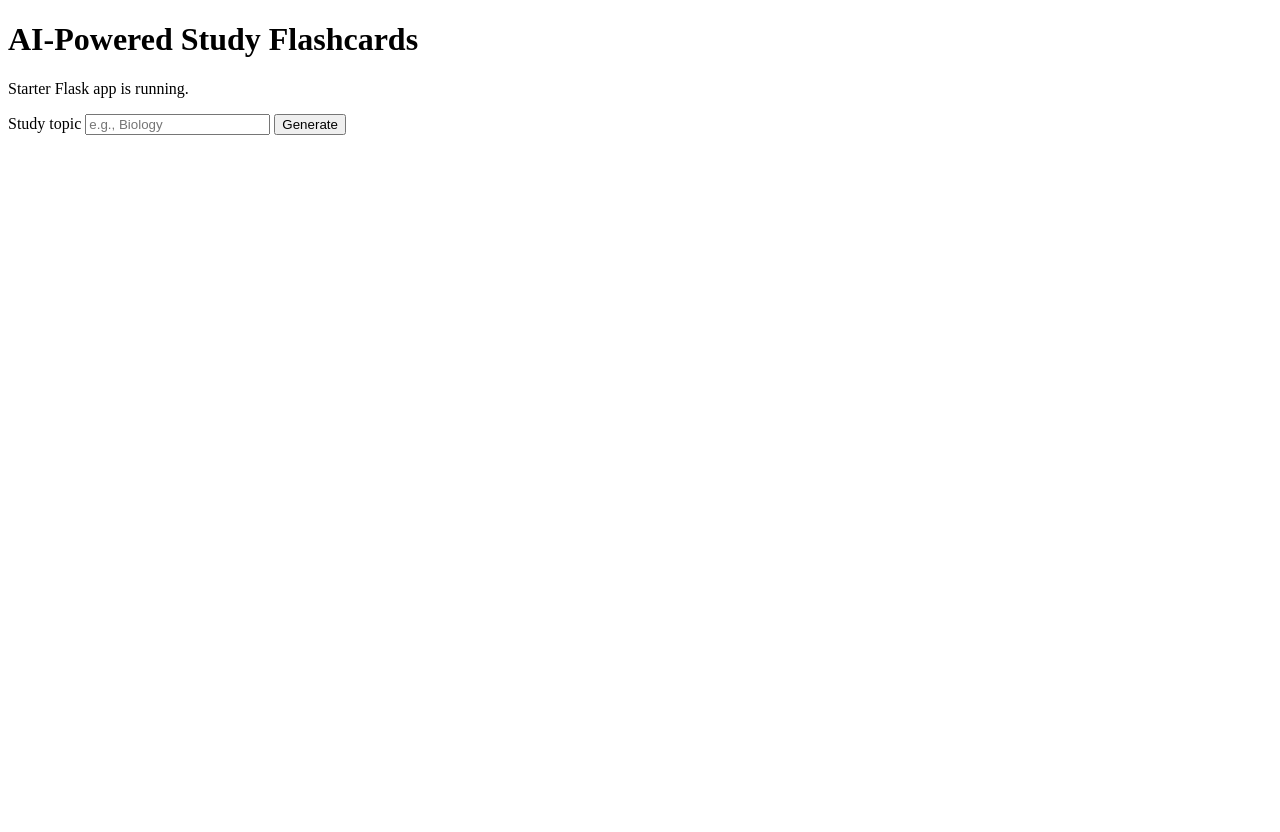
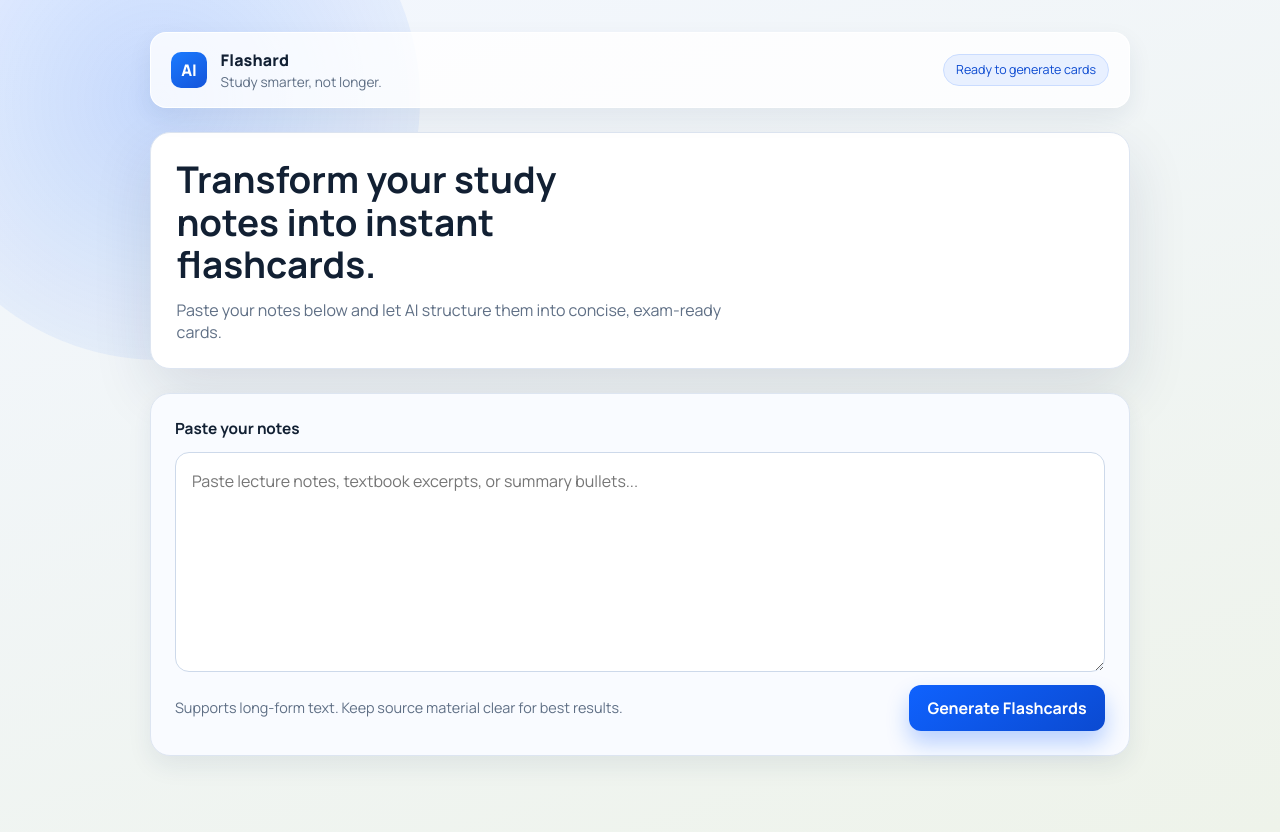
Before and after one commit to tgybyrl/FlashCard-App, a Flask app: page / in a window 1280 px wide. Before the commit the page ends 135 px from the top, so only its background shows below. Run offline with Flask 3, Linux system fonts and the light colour scheme.

Commit message:
App updated, SQL handled

```diff
--- a/app.py
+++ b/app.py
@@ -1,6 +1,17 @@
 from flask import Flask, render_template, request
+from flask_sqlalchemy import SQLAlchemy
 
 app = Flask(__name__)
+app.config["SQLALCHEMY_DATABASE_URI"] = "sqlite:///flashcards.db"
+app.config["SQLALCHEMY_TRACK_MODIFICATIONS"] = False
+
+db = SQLAlchemy(app)
+
+
+class Flashcard(db.Model):
+    id = db.Column(db.Integer, primary_key=True)
+    question = db.Column(db.String(255), nullable=False)
+    answer = db.Column(db.String(255), nullable=False)
 
 
 @app.get("/")
@@ -19,4 +30,6 @@ def submit():
 
 
 if __name__ == "__main__":
+    with app.app_context():
+        db.create_all()
     app.run(debug=True)
--- /dev/null
+++ b/static/styles.css
@@ -0,0 +1,229 @@
+:root {
+  --bg-top: #f3f7ff;
+  --bg-bottom: #eef3ea;
+  --surface: #ffffff;
+  --surface-soft: #f9fbff;
+  --text-main: #122033;
+  --text-muted: #5f6f85;
+  --line: #dde5f1;
+  --brand: #0f62fe;
+  --brand-dark: #0b4ad1;
+  --shadow-lg: 0 24px 60px rgba(21, 40, 80, 0.12);
+  --shadow-sm: 0 10px 24px rgba(25, 48, 94, 0.08);
+}
+
+* {
+  box-sizing: border-box;
+}
+
+body {
+  margin: 0;
+  font-family: "Manrope", "Segoe UI", sans-serif;
+  color: var(--text-main);
+  background: linear-gradient(160deg, var(--bg-top), var(--bg-bottom));
+  min-height: 100vh;
+  position: relative;
+  overflow-x: hidden;
+}
+
+.background-glow {
+  position: fixed;
+  inset: -160px auto auto -100px;
+  width: 520px;
+  height: 520px;
+  border-radius: 50%;
+  background: radial-gradient(
+    circle at center,
+    rgba(15, 98, 254, 0.2),
+    rgba(15, 98, 254, 0)
+  );
+  pointer-events: none;
+}
+
+.app-shell {
+  width: min(980px, calc(100% - 2rem));
+  margin: 2rem auto;
+  display: grid;
+  gap: 1.5rem;
+  animation: rise-in 500ms ease-out both;
+}
+
+.topbar {
+  background: rgba(255, 255, 255, 0.8);
+  backdrop-filter: blur(8px);
+  border: 1px solid rgba(255, 255, 255, 0.9);
+  border-radius: 16px;
+  box-shadow: var(--shadow-sm);
+  display: flex;
+  justify-content: space-between;
+  gap: 1rem;
+  align-items: center;
+  padding: 1rem 1.25rem;
+}
+
+.brand-wrap {
+  display: flex;
+  align-items: center;
+  gap: 0.85rem;
+}
+
+.brand-badge {
+  display: inline-grid;
+  place-items: center;
+  width: 36px;
+  height: 36px;
+  border-radius: 10px;
+  color: #fff;
+  font-weight: 800;
+  background: linear-gradient(145deg, #1b7bff, #1454da);
+}
+
+.brand-name {
+  margin: 0;
+  font-size: 1rem;
+  font-weight: 800;
+  letter-spacing: 0.01em;
+}
+
+.brand-subtitle {
+  margin: 0.1rem 0 0;
+  font-size: 0.85rem;
+  color: var(--text-muted);
+}
+
+.status-pill {
+  margin: 0;
+  font-size: 0.78rem;
+  color: #0b4ad1;
+  background: #e8f0ff;
+  border: 1px solid #cadcff;
+  border-radius: 999px;
+  padding: 0.4rem 0.75rem;
+  white-space: nowrap;
+}
+
+.hero {
+  background: var(--surface);
+  border: 1px solid var(--line);
+  border-radius: 20px;
+  box-shadow: var(--shadow-lg);
+  padding: clamp(1.4rem, 2vw, 2rem);
+}
+
+.hero h1 {
+  margin: 0;
+  font-size: clamp(1.5rem, 3vw, 2.3rem);
+  line-height: 1.15;
+  max-width: 18ch;
+}
+
+.hero p {
+  margin: 0.85rem 0 0;
+  font-size: 1rem;
+  color: var(--text-muted);
+  max-width: 56ch;
+}
+
+.panel {
+  background: var(--surface-soft);
+  border: 1px solid var(--line);
+  border-radius: 20px;
+  box-shadow: var(--shadow-sm);
+  padding: clamp(1rem, 2vw, 1.5rem);
+}
+
+.notes-form {
+  display: grid;
+  gap: 0.8rem;
+}
+
+.notes-form label {
+  font-weight: 700;
+  font-size: 0.96rem;
+}
+
+.notes-form textarea {
+  width: 100%;
+  min-height: 220px;
+  border-radius: 14px;
+  border: 1px solid #cdd9ea;
+  background: #fff;
+  color: var(--text-main);
+  padding: 1rem;
+  font: inherit;
+  line-height: 1.5;
+  resize: vertical;
+  transition:
+    border-color 160ms ease,
+    box-shadow 160ms ease;
+}
+
+.notes-form textarea:focus {
+  outline: none;
+  border-color: #5f97ff;
+  box-shadow: 0 0 0 4px rgba(15, 98, 254, 0.14);
+}
+
+.action-row {
+  display: flex;
+  justify-content: space-between;
+  align-items: center;
+  gap: 1rem;
+}
+
+.helper-text {
+  margin: 0;
+  color: var(--text-muted);
+  font-size: 0.9rem;
+}
+
+button[type="submit"] {
+  border: 0;
+  border-radius: 12px;
+  padding: 0.75rem 1.15rem;
+  font: inherit;
+  font-weight: 700;
+  color: #fff;
+  background: linear-gradient(145deg, var(--brand), var(--brand-dark));
+  box-shadow: 0 12px 22px rgba(15, 98, 254, 0.28);
+  cursor: pointer;
+  transition:
+    transform 140ms ease,
+    box-shadow 140ms ease;
+}
+
+button[type="submit"]:hover {
+  transform: translateY(-1px);
+  box-shadow: 0 16px 26px rgba(15, 98, 254, 0.3);
+}
+
+button[type="submit"]:active {
+  transform: translateY(0);
+}
+
+@keyframes rise-in {
+  from {
+    opacity: 0;
+    transform: translateY(12px);
+  }
+  to {
+    opacity: 1;
+    transform: translateY(0);
+  }
+}
+
+@media (max-width: 720px) {
+  .topbar {
+    flex-direction: column;
+    align-items: flex-start;
+  }
+
+  .action-row {
+    flex-direction: column;
+    align-items: stretch;
+  }
+
+  button[type="submit"] {
+    width: 100%;
+  }
+}
--- a/templates/index.html
+++ b/templates/index.html
@@ -3,22 +3,61 @@
     <head>
       <meta charset="utf-8" />
       <meta name="viewport" content="width=device-width, initial-scale=1" />
-    <title>AI Study Flashcards</title>
+      <title>Flashard | AI Study Flashcards</title>
+      <link rel="preconnect" href="https://fonts.googleapis.com" />
+      <link rel="preconnect" href="https://fonts.gstatic.com" crossorigin />
+      <link
+        href="https://fonts.googleapis.com/css2?family=Manrope:wght@400;500;700;800&display=swap"
+        rel="stylesheet"
+      />
+      <link
+        rel="stylesheet"
+        href="{{ url_for('static', filename='styles.css') }}"
+      />
     </head>
     <body>
-    <h1>AI-Powered Study Flashcards</h1>
-    <p>Starter Flask app is running.</p>
+      <div class="background-glow" aria-hidden="true"></div>
 
-    <form action="/submit" method="post">
-      <label for="topic">Study topic</label>
-      <input
-        id="topic"
-        name="topic"
-        type="text"
-        placeholder="e.g., Biology"
+      <main class="app-shell">
+        <header class="topbar">
+          <div class="brand-wrap">
+            <span class="brand-badge">AI</span>
+            <div>
+              <p class="brand-name">Flashard</p>
+              <p class="brand-subtitle">Study smarter, not longer.</p>
+            </div>
+          </div>
+          <p class="status-pill">Ready to generate cards</p>
+        </header>
+
+        <section class="hero">
+          <h1>Transform your study notes into instant flashcards.</h1>
+          <p>
+            Paste your notes below and let AI structure them into concise,
+            exam-ready cards.
+          </p>
+        </section>
+
+        <section class="panel">
+          <form action="/submit" method="post" class="notes-form">
+            <label for="notes">Paste your notes</label>
+            <textarea
+              id="notes"
+              name="notes"
+              placeholder="Paste lecture notes, textbook excerpts, or summary bullets..."
               required
-      />
-      <button type="submit">Generate</button>
+            ></textarea>
+
+            <div class="action-row">
+              <p class="helper-text">
+                Supports long-form text. Keep source material clear for best
+                results.
+              </p>
+              <button type="submit">Generate Flashcards</button>
+            </div>
           </form>
+        </section>
+      </main>
     </body>
   </html>
+</html>
```
Also changed, not shown: instance/flashcards.db (added). Lines whose indentation alone changed are shown as unchanged.
